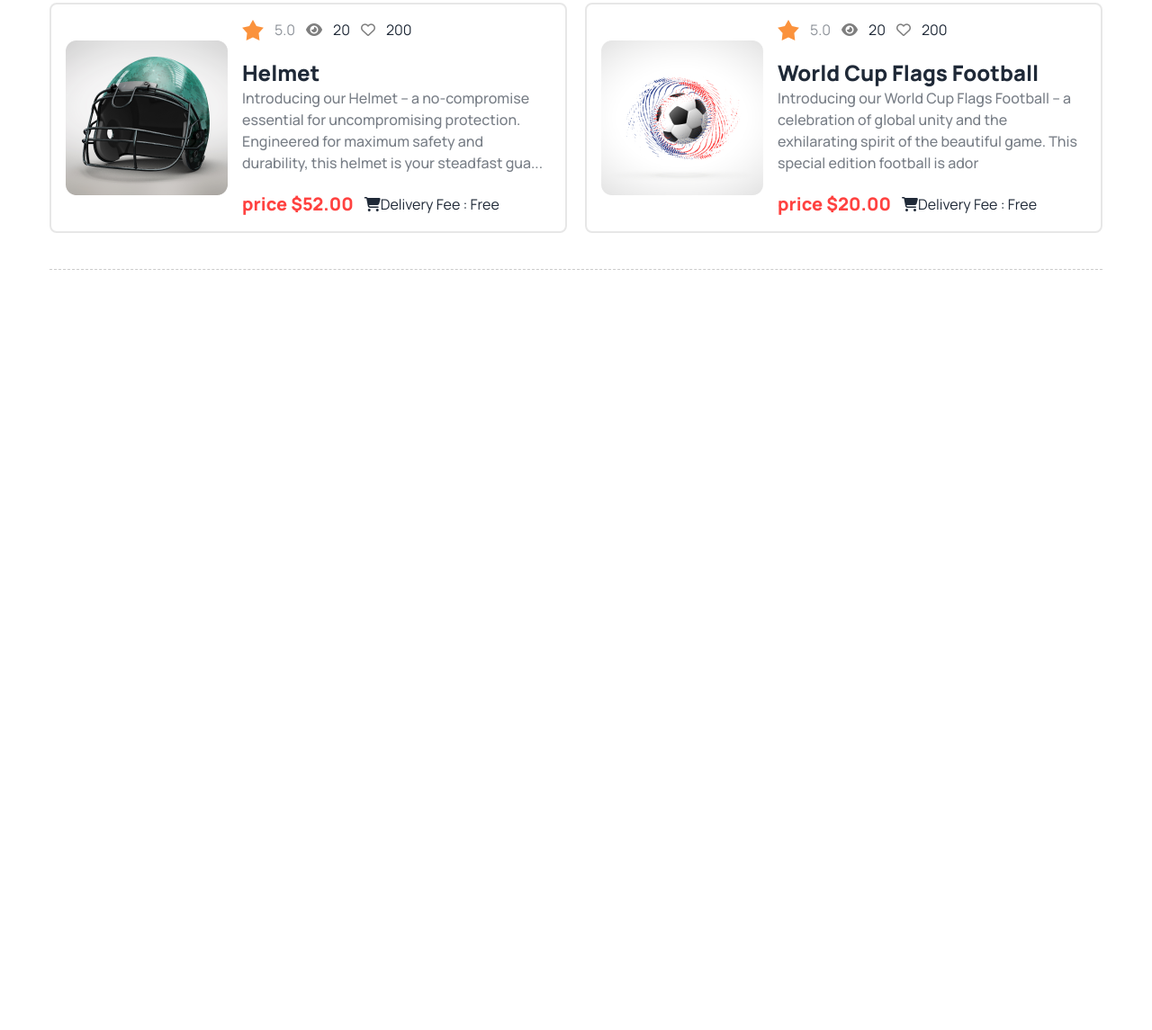
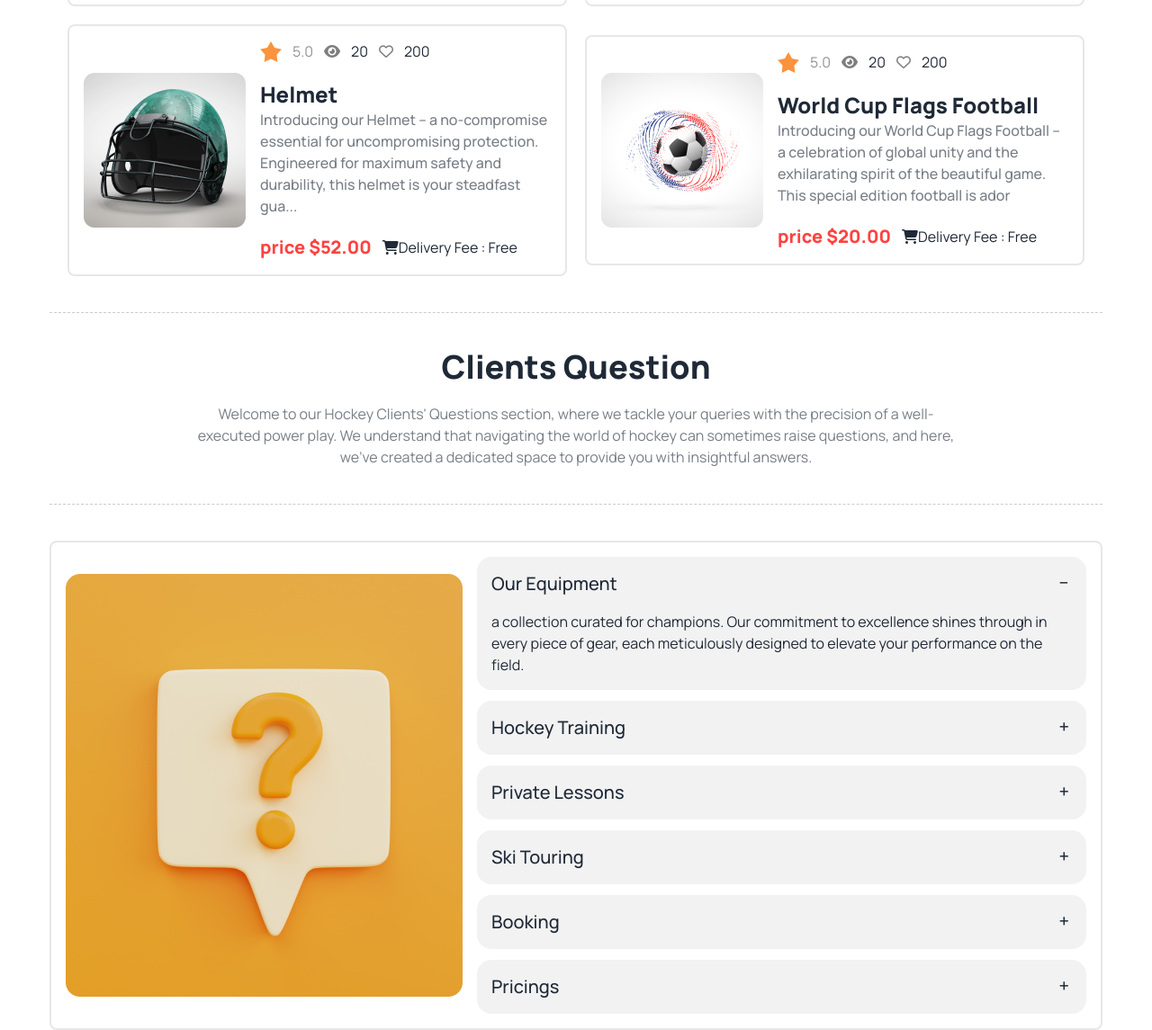
Before and after one commit to Sajid941/Assignment-3, a plain HTML site: page index.html in a window 1280 px wide. Shown: the part 3090-4235 px from the top of the page at 90% size. Before the commit the page ends 3390 px from the top, so only its background shows below. Drawn offline with nearby package versions, Linux system fonts and the light colour scheme.

Commit message:
added clinet question section

```diff
--- a/index.html
+++ b/index.html
@@ -230,7 +230,7 @@
                                 <hr class="border-black border-dashed mt-10 opacity-20">
                         </div>
                         <!-- new product -->
-                        <div class="grid gap-5 mt-10  lg:grid-cols-2">
+                        <div class="grid gap-5 mt-10 mx-5 lg:grid-cols-2">
                                 <!-- new product card 1 -->
                                 <div class="hero">
                                         <div
@@ -470,7 +470,7 @@
                         <hr class="border-black border-dashed mt-10 opacity-20">
 
                         <!-- Clients Question section -->
-                        <div class="hidden">
+                        <div >
                                 <!-- clients question header -->
                                 <div>
                                         <div class="text-center px-3 space-y-5  mt-10 lg:px-40 ">
@@ -487,61 +487,61 @@
                                 <!-- clients question -->
                                 <div class="hero mt-10 border-2 border-[#1313181a]  rounded-lg">
                                         <div class="hero-content flex-col lg:flex-row">
-                                                <img src="Images/11.png" class="max-w-sm rounded-lg shadow-2xl" />
+                                                <img src="Images/11.png" class="" />
                                                 <div class="space-y-3">
                                                         <div class="collapse collapse-plus bg-base-200">
                                                                 <input type="radio" name="my-accordion-3"
                                                                         checked="checked" />
                                                                 <div class="collapse-title text-xl font-medium">
-                                                                        Click to open this one and close others
+                                                                        Our Equipment
                                                                 </div>
                                                                 <div class="collapse-content">
-                                                                        <p>hello</p>
+                                                                        <p> a collection curated for champions. Our commitment to excellence shines through in every piece of gear, each meticulously designed to elevate your performance on the field.</p>
                                                                 </div>
                                                         </div>
                                                         <div class="collapse collapse-plus bg-base-200">
                                                                 <input type="radio" name="my-accordion-3" />
                                                                 <div class="collapse-title text-xl font-medium">
-                                                                        Click to open this one and close others
+                                                                        Hockey Training
                                                                 </div>
                                                                 <div class="collapse-content">
-                                                                        <p>hello</p>
+                                                                        <p>a comprehensive and dynamic approach to unlocking your full potential on the ice. Tailored for players of all skill levels, from beginners to seasoned athletes, our training regimen is more than just drills; it's a roadmap to excellence. </p>
                                                                 </div>
                                                         </div>
                                                         <div class="collapse collapse-plus bg-base-200">
                                                                 <input type="radio" name="my-accordion-3" />
                                                                 <div class="collapse-title text-xl font-medium">
-                                                                        Click to open this one and close others
+                                                                        Private Lessons
                                                                 </div>
                                                                 <div class="collapse-content">
-                                                                        <p>hello</p>
+                                                                        <p>a tailored learning journey designed to elevate your skills and confidence on the ice. Our expert coaches provide one-on-one attention, creating a customized curriculum that addresses your unique strengths and areas for improvement.</p>
                                                                 </div>
                                                         </div>
                                                         <div class="collapse collapse-plus bg-base-200">
                                                                 <input type="radio" name="my-accordion-3" />
                                                                 <div class="collapse-title text-xl font-medium">
-                                                                        Click to open this one and close others
+                                                                        Ski Touring
                                                                 </div>
                                                                 <div class="collapse-content">
-                                                                        <p>hello</p>
+                                                                        <p>a fusion of exploration, adrenaline, and breathtaking landscapes. This isn't just skiing; it's a journey into the heart of untouched winter beauty. </p>
                                                                 </div>
                                                         </div>
                                                         <div class="collapse collapse-plus bg-base-200">
                                                                 <input type="radio" name="my-accordion-3" />
                                                                 <div class="collapse-title text-xl font-medium">
-                                                                        Click to open this one and close others
+                                                                        Booking
                                                                 </div>
                                                                 <div class="collapse-content">
-                                                                        <p>hello</p>
+                                                                        <p>your gateway to seamless reservations and hassle-free planning. Navigate through our user-friendly platform and secure your spot with just a few clicks.</p>
                                                                 </div>
                                                         </div>
                                                         <div class="collapse collapse-plus bg-base-200">
                                                                 <input type="radio" name="my-accordion-3" />
                                                                 <div class="collapse-title text-xl font-medium">
-                                                                        Click to open this one and close others
+                                                                        Pricings
                                                                 </div>
                                                                 <div class="collapse-content">
-                                                                        <p>hello</p>
+                                                                        <p>Discover transparency and flexibility in every aspect of your experience with our 'Pricings' feature. We believe in providing clear and accessible pricing information, empowering you to make informed decisions about your adventure. </p>
                                                                 </div>
                                                         </div>
                                                 </div>
```
